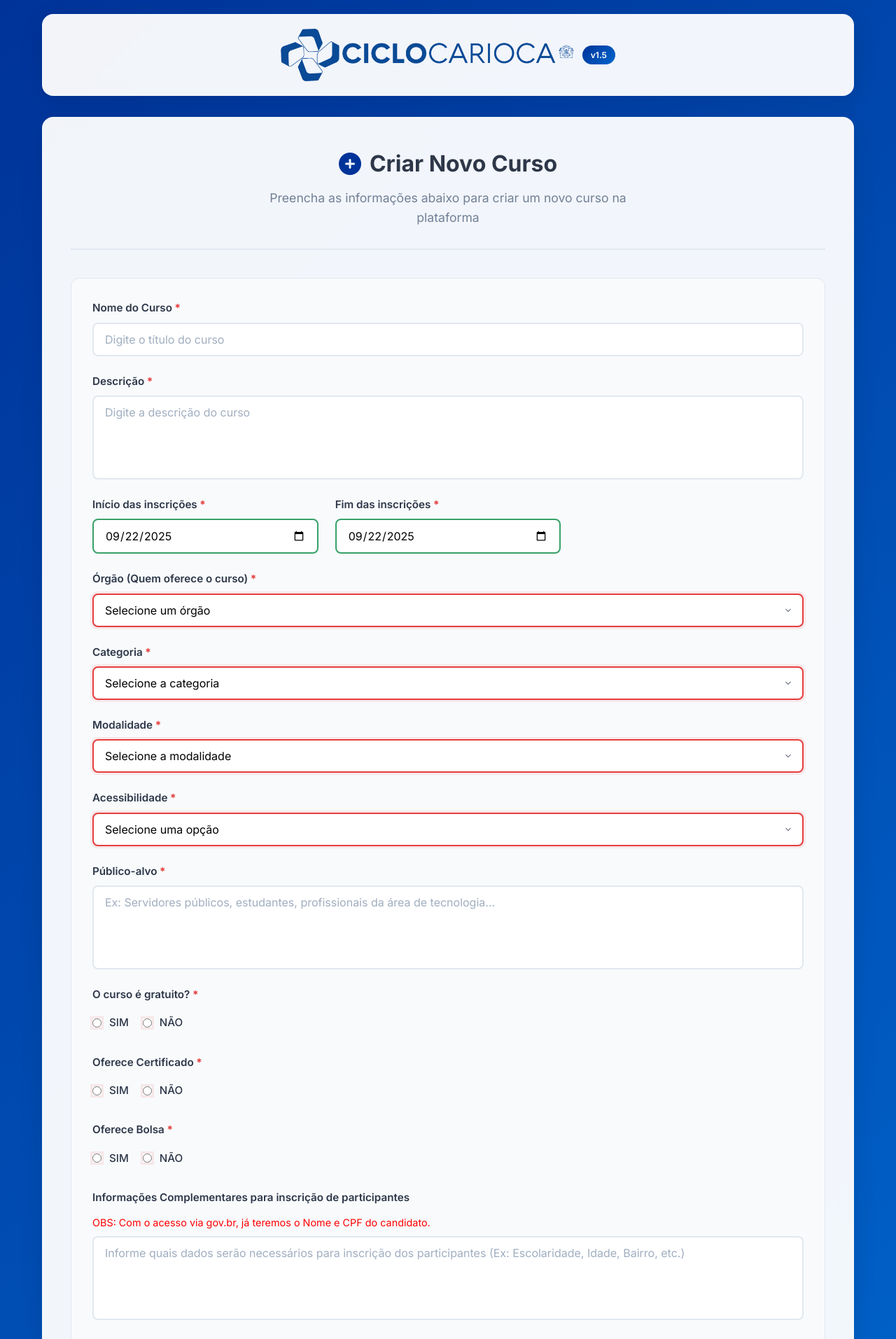
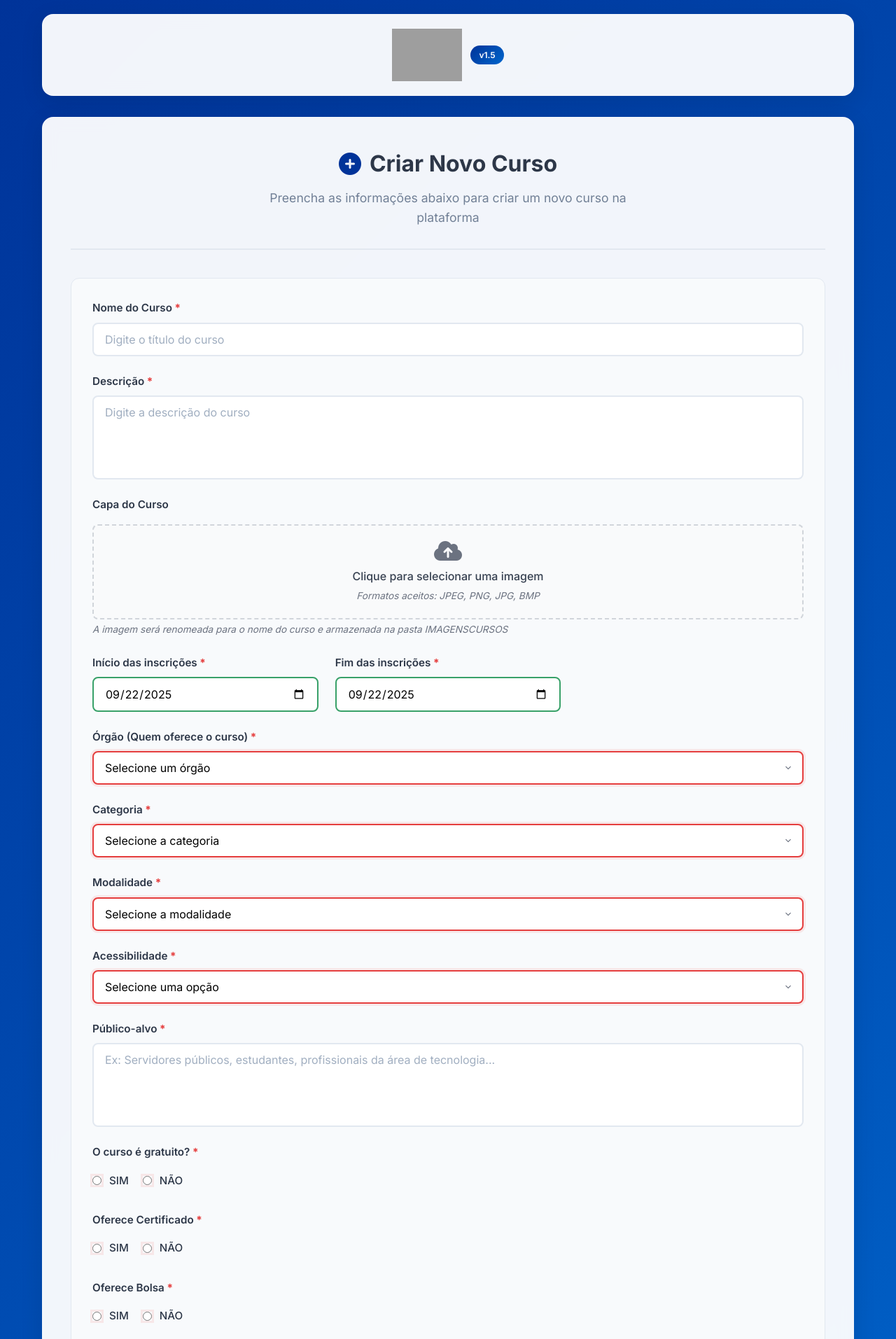
Before and after one commit to rickdourado/WebCiclo, a Flask app: page / in a window 1280 px wide. Shown: the top 1913 px of the page at 70% size. Run offline with Flask 3, Linux system fonts and the light colour scheme; parts of the project's set-up code (start-up, migrations or seed data) failed here and were passed over; grey boxes are pictures that could not be loaded.

Commit message:
feat: texto novo e upload de imagem

```diff
--- a/static/css/style.css
+++ b/static/css/style.css
@@ -781,6 +781,74 @@ input[type="radio"].error, input[type="checkbox"].error {
     margin-top: 4px;
 }
 
+.help-text-red {
+    color: #dc2626;
+    font-size: 0.85em;
+    font-style: italic;
+    margin-top: 4px;
+    display: block;
+}
+
+/* Estilos para upload de capa do curso */
+.file-upload-container {
+    position: relative;
+    margin-top: 8px;
+}
+
+.file-upload-container input[type="file"] {
+    position: absolute;
+    opacity: 0;
+    width: 100%;
+    height: 100%;
+    cursor: pointer;
+    z-index: 2;
+}
+
+.file-upload-display {
+    border: 2px dashed #d1d5db;
+    border-radius: 8px;
+    padding: 20px;
+    text-align: center;
+    background: #f9fafb;
+    transition: all 0.3s ease;
+    cursor: pointer;
+}
+
+.file-upload-display:hover {
+    border-color: #3b82f6;
+    background: #eff6ff;
+}
+
+.file-upload-display.has-file {
+    border-color: #10b981;
+    background: #ecfdf5;
+}
+
+.file-upload-display i {
+    font-size: 2rem;
+    color: #6b7280;
+    margin-bottom: 8px;
+    display: block;
+}
+
+.file-upload-display.has-file i {
+    color: #10b981;
+}
+
+.file-upload-text {
+    display: block;
+    font-weight: 500;
+    color: #374151;
+    margin-bottom: 4px;
+}
+
+.file-upload-hint {
+    display: block;
+    font-size: 0.85em;
+    color: #6b7280;
+    font-style: italic;
+}
+
 /* Responsividade para o grid do parceiro */
 @media (max-width: 768px) {
     .parceiro-grid {
--- a/templates/index.html
+++ b/templates/index.html
@@ -324,6 +324,19 @@
                                 <label for="descricao" class="required">Descrição</label>
                                 <textarea id="descricao" name="descricao" rows="6" required
                                           placeholder="Digite a descrição do curso"></textarea>
+                            </div>
+
+                            <div class="form-group full-width">
+                                <label for="capa_curso">Capa do Curso</label>
+                                <div class="file-upload-container">
+                                    <input type="file" id="capa_curso" name="capa_curso" accept=".jpeg,.png,.jpg,.bmp,image/jpeg,image/png,image/jpg,image/bmp">
+                                    <div class="file-upload-display">
+                                        <i class="fas fa-cloud-upload-alt"></i>
+                                        <span class="file-upload-text">Clique para selecionar uma imagem</span>
+                                        <span class="file-upload-hint">Formatos aceitos: JPEG, PNG, JPG, BMP</span>
+                                    </div>
+                                </div>
+                                <small class="file-hint">A imagem será renomeada para o nome do curso e armazenada na pasta IMAGENSCURSOS</small>
                             </div>
 
                             <div class="form-group">
@@ -793,6 +806,7 @@
                                          <div class="parceiro-item full-width">
                                              <label for="parceiro_link">Link do Parceiro</label>
                                              <input type="text" id="parceiro_link" name="parceiro_link" placeholder="https://exemplo.org">
+                                             <small class="help-text-red">Link da página web para onde o usuário será redirecionado para fins de inscrição na plataforma do parceiro</small>
                                          </div>
                                      </div>
                                  </fieldset>
@@ -985,6 +999,73 @@
              }
          }
 
+        // Função para gerenciar upload de capa do curso
+        function setupCourseCoverUpload() {
+            const fileInput = document.getElementById('capa_curso');
+            const fileDisplay = document.querySelector('.file-upload-display');
+            const fileText = document.querySelector('.file-upload-text');
+
+            if (fileInput && fileDisplay && fileText) {
+                fileInput.addEventListener('change', function(e) {
+                    const file = e.target.files[0];
+                    if (file) {
+                        // Validar formato do arquivo
+                        const allowedTypes = ['image/jpeg', 'image/png', 'image/jpg', 'image/bmp'];
+                        if (!allowedTypes.includes(file.type)) {
+                            alert('Formato de arquivo não suportado. Use JPEG, PNG, JPG ou BMP.');
+                            fileInput.value = '';
+                            return;
+                        }
+
+                        // Validar tamanho do arquivo (máximo 5MB)
+                        const maxSize = 5 * 1024 * 1024; // 5MB
+                        if (file.size > maxSize) {
+                            alert('Arquivo muito grande. Tamanho máximo: 5MB');
+                            fileInput.value = '';
+                            return;
+                        }
+
+                        // Atualizar display
+                        fileDisplay.classList.add('has-file');
+                        fileText.textContent = `Arquivo selecionado: ${file.name}`;
+
+                        // Mostrar preview da imagem
+                        const reader = new FileReader();
+                        reader.onload = function(e) {
+                            // Remover preview anterior se existir
+                            const existingPreview = fileDisplay.querySelector('.image-preview');
+                            if (existingPreview) {
+                                existingPreview.remove();
+                            }
+
+                            // Criar preview
+                            const preview = document.createElement('img');
+                            preview.className = 'image-preview';
+                            preview.src = e.target.result;
+                            preview.style.maxWidth = '200px';
+                            preview.style.maxHeight = '150px';
+                            preview.style.borderRadius = '4px';
+                            preview.style.marginTop = '10px';
+                            preview.style.objectFit = 'cover';
+
+                            fileDisplay.appendChild(preview);
+                        };
+                        reader.readAsDataURL(file);
+                    } else {
+                        // Remover estado de arquivo selecionado
+                        fileDisplay.classList.remove('has-file');
+                        fileText.textContent = 'Clique para selecionar uma imagem';
+
+                        // Remover preview
+                        const existingPreview = fileDisplay.querySelector('.image-preview');
+                        if (existingPreview) {
+                            existingPreview.remove();
+                        }
+                    }
+                });
+            }
+        }
+
         // Adicionar validação quando a página carregar
         document.addEventListener('DOMContentLoaded', function() {
             const linkField = document.getElementById('parceiro_link');
@@ -992,6 +1073,9 @@
                 linkField.addEventListener('blur', validatePartnerLink);
                 linkField.addEventListener('input', validatePartnerLink);
             }
+
+            // Configurar upload de capa do curso
+            setupCourseCoverUpload();
 
             // Adicionar validação aos checkboxes de dias
             const diasCheckboxes = document.querySelectorAll('input[name="dias_aula[]"]');
```
Also changed, not shown: services/course_service.py (+12 -1 lines), services/file_service.py (+78 -0 lines), static/images/LOGOPARCEIROS/Instituto_Benjamim_Constant.jpg (deleted), static/images/LOGOPARCEIROS/Instituto_de_Marketing_Digital.png (deleted), static/images/LOGOPARCEIROS/UNIRIO.png (deleted), static/images/logo_ciclocarioca..png (deleted), 2 other files.
